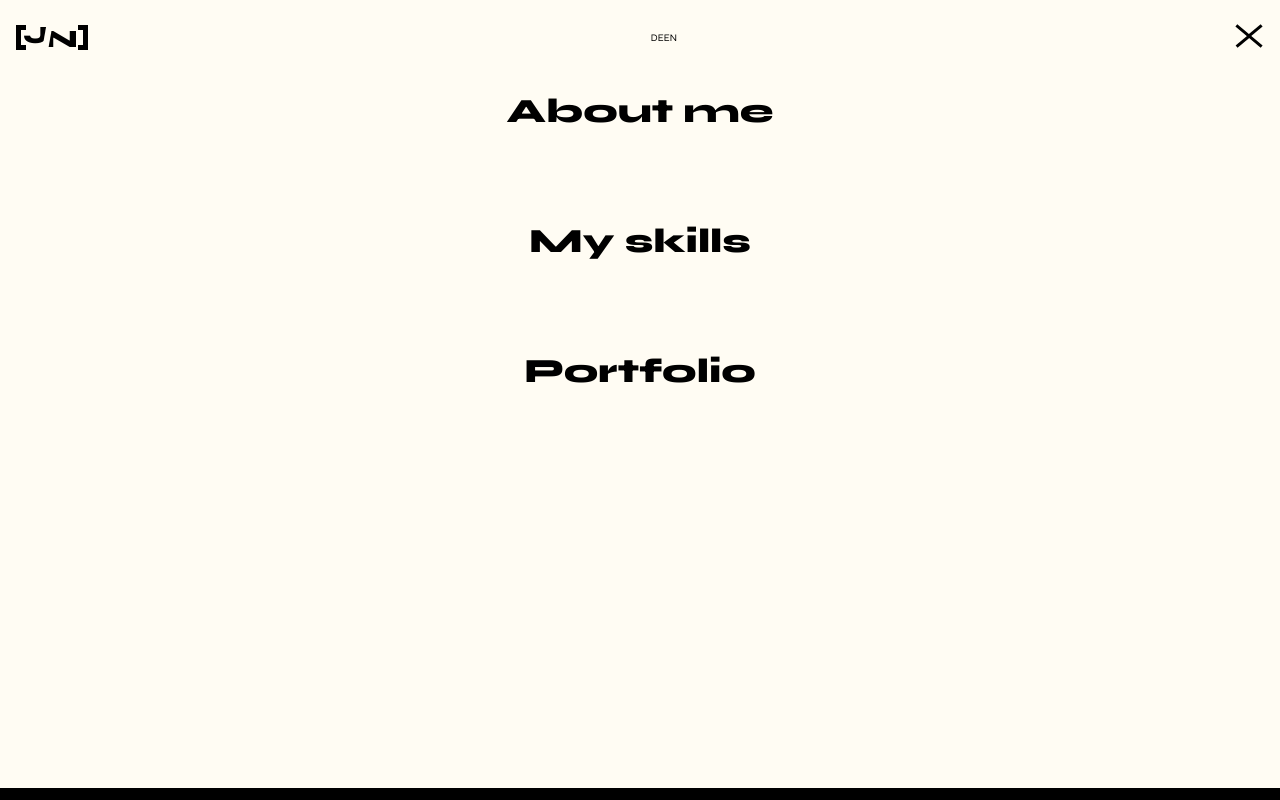
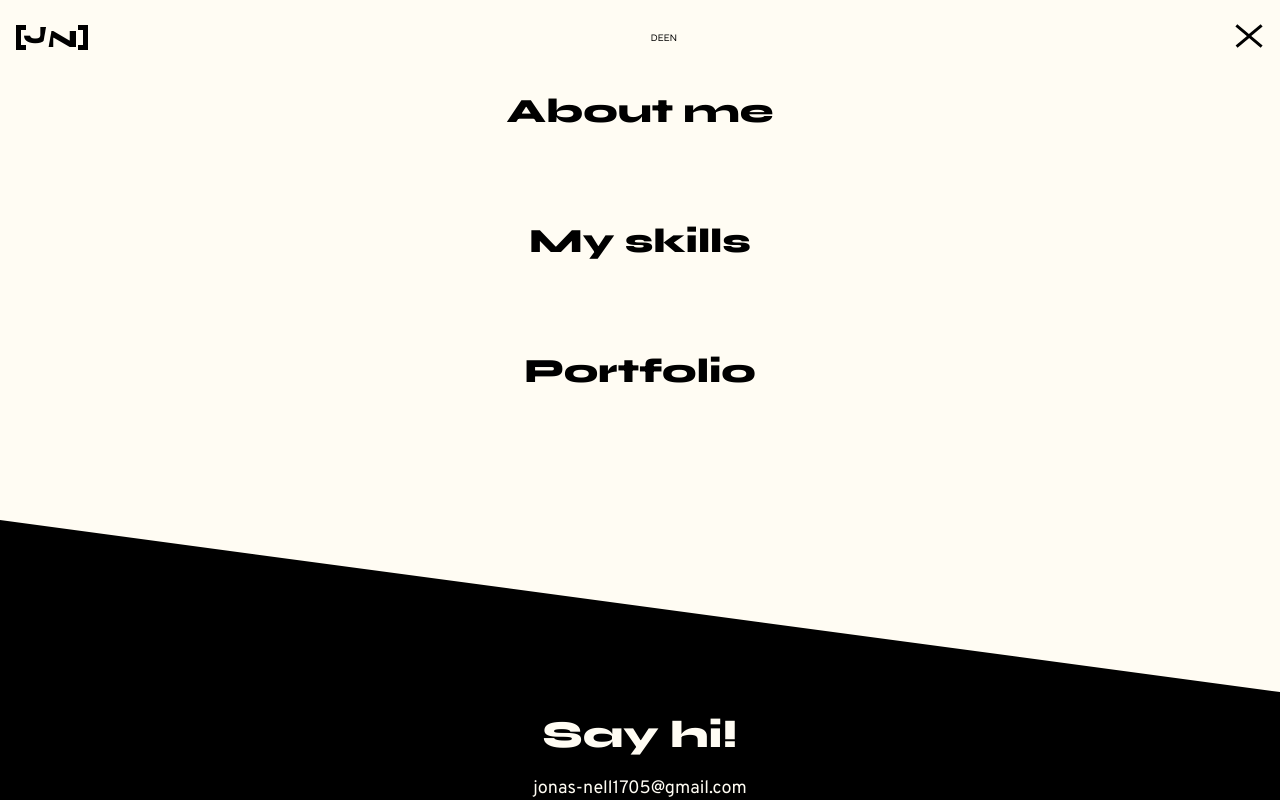
Before and after one commit to jonas-nell/portfolio, an Angular app: page / in a window 1280 px wide. Both pictures are taken after a click on the button "Toggle menu". Shown: the top 800 px of the page. Built offline with nearby package versions, Linux system fonts and the light colour scheme.

Commit message:
feat: nav menu footer added

```diff
--- a/src/app/nav-menu/nav-menu.html
+++ b/src/app/nav-menu/nav-menu.html
@@ -6,7 +6,9 @@
             <a href="#portfolio" (click)="onLinkClick()">Portfolio</a>
         </nav>
         <footer class="nav-menu-footer">
-            this is the footer
+            <div class="diagonal"></div>
+            <h2>Say hi!</h2>
+            <p class="mail">jonas-nell1705@gmail.com</p>
         </footer>
     </div>
 </div>
--- a/src/app/nav-menu/nav-menu.scss
+++ b/src/app/nav-menu/nav-menu.scss
@@ -1,4 +1,4 @@
-.nav-menu{
+.nav-menu {
     position: fixed;
     top: 7.5rem;
     left: 0;
@@ -9,7 +9,7 @@
     display: flex;
     flex-direction: column;
 
-    .nav-links{
+    .nav-links {
         flex: 1;
         display: flex;
         flex-direction: column;
@@ -24,11 +24,42 @@
         }
     }
 
-    .nav-menu-footer{
+    .nav-menu-footer {
+        height: 35dvh;
         position: fixed;
         bottom: 0;
         left: 0;
         width: 100%;
         background: black;
+        color: var(--cream);
+
+        display: flex;
+        flex-direction: column;
+        align-items: center;
+        gap: 2rem;
+
+        .diagonal {
+            height: 15vw;
+            width: 100%;
+            background: var(--cream);
+            overflow: hidden;
+
+            &::after {
+                content: '';
+                position: absolute;
+                inset: 0;
+                background: black;
+                clip-path: polygon(0% 0%, 100% 100%, 100% 100%, 0% 100%);
+            }
+        }
+
+        h2{
+            font-size: 3.8rem;
+        }
+
+        .mail {
+            font-size: 1.8rem;
+            font-family: Overpass
+        }
     }
 }
```
